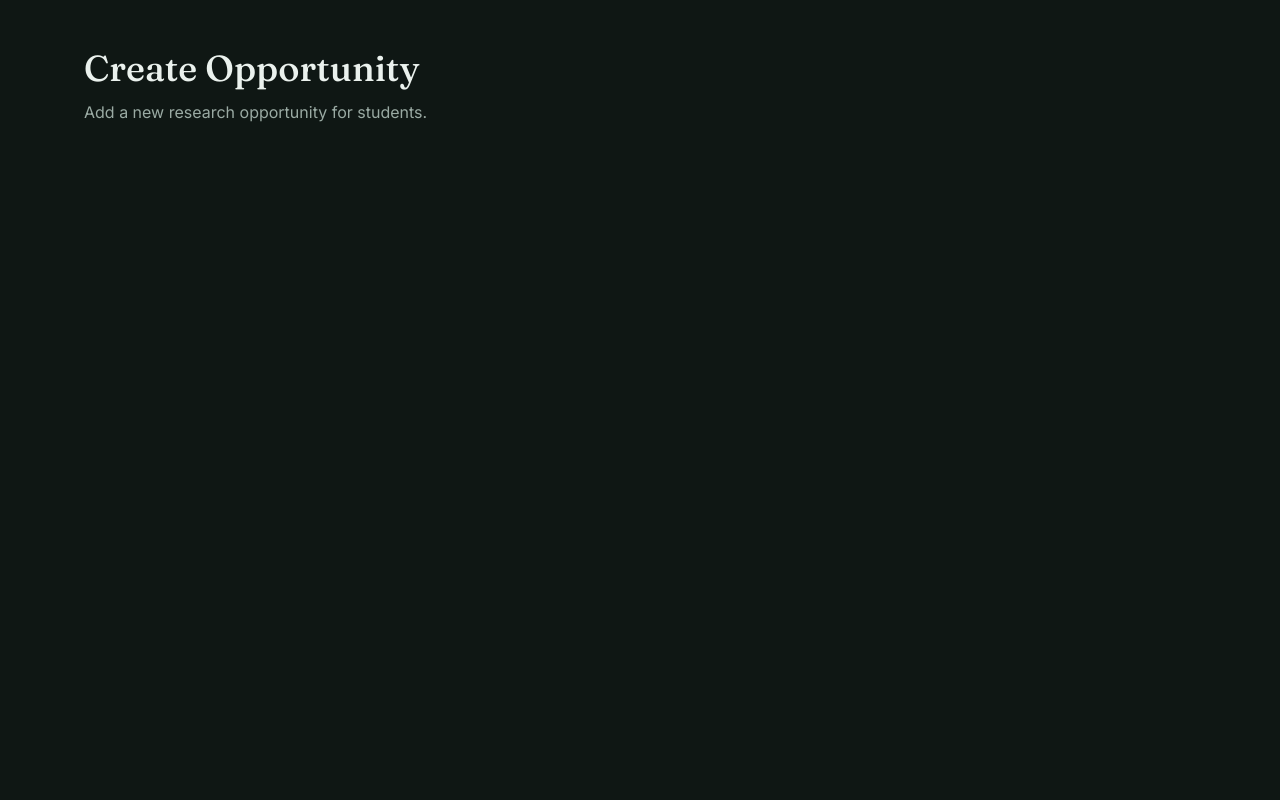
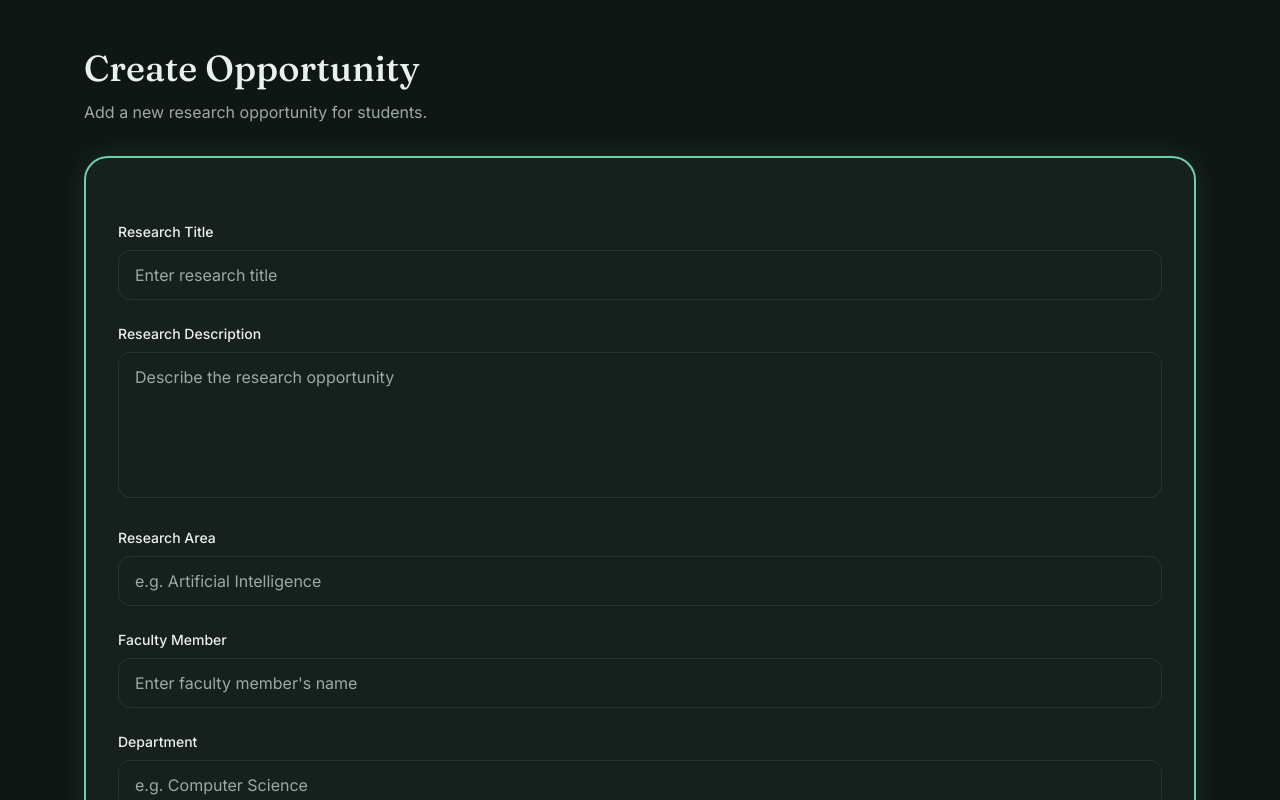
Before and after one commit to raheel-436/university-research-opportunity-portal, a React (Vite) app in the folder frontend/: page / in a window 1280 px wide. Both pictures are taken after typing "Sample" into the empty fields and a click on the button "+ Create Opportunity". Shown: the top 800 px of the page. Built offline with nearby package versions, Linux system fonts and the light colour scheme; no server answers.

Commit message:
feat: add OpportunityForm component and integrate it into CreateOpportunity page

```diff
--- /dev/null
+++ b/frontend/src/components/OpportunityForm.jsx
@@ -0,0 +1,120 @@
+function OpportunityForm() {
+  return (
+    <form className="mt-8 space-y-6">
+      {/* Research Title */}
+      <div>
+        <label className="mb-2 block text-sm font-medium">
+          Research Title
+        </label>
+
+        <input
+          type="text"
+          placeholder="Enter research title"
+          className="w-full rounded-xl border border-[#26352f] bg-[#16211d] px-4 py-3 text-[#eaf1ed] outline-none placeholder:text-[#9aaaa3] focus:border-[#6fd0a8]"
+        />
+      </div>
+
+      {/* Research Description */}
+      <div>
+        <label className="mb-2 block text-sm font-medium">
+          Research Description
+        </label>
+
+        <textarea
+          rows="5"
+          placeholder="Describe the research opportunity"
+          className="w-full resize-none rounded-xl border border-[#26352f] bg-[#16211d] px-4 py-3 text-[#eaf1ed] outline-none placeholder:text-[#9aaaa3] focus:border-[#6fd0a8]"
+        />
+      </div>
+
+      {/* Research Area */}
+      <div>
+        <label className="mb-2 block text-sm font-medium">
+          Research Area
+        </label>
+
+        <input
+          type="text"
+          placeholder="e.g. Artificial Intelligence"
+          className="w-full rounded-xl border border-[#26352f] bg-[#16211d] px-4 py-3 text-[#eaf1ed] outline-none placeholder:text-[#9aaaa3] focus:border-[#6fd0a8]"
+        />
+      </div>
+
+      {/* Faculty Name */}
+      <div>
+        <label className="mb-2 block text-sm font-medium">
+          Faculty Member
+        </label>
+
+        <input
+          type="text"
+          placeholder="Enter faculty member's name"
+          className="w-full rounded-xl border border-[#26352f] bg-[#16211d] px-4 py-3 text-[#eaf1ed] outline-none placeholder:text-[#9aaaa3] focus:border-[#6fd0a8]"
+        />
+      </div>
+
+      {/* Department */}
+      <div>
+        <label className="mb-2 block text-sm font-medium">
+          Department
+        </label>
+
+        <input
+          type="text"
+          placeholder="e.g. Computer Science"
+          className="w-full rounded-xl border border-[#26352f] bg-[#16211d] px-4 py-3 text-[#eaf1ed] outline-none placeholder:text-[#9aaaa3] focus:border-[#6fd0a8]"
+        />
+      </div>
+
+      {/* Required Skills */}
+      <div>
+        <label className="mb-2 block text-sm font-medium">
+          Required Skills
+        </label>
+
+        <input
+          type="text"
+          placeholder="e.g. Python, Machine Learning"
+          className="w-full rounded-xl border border-[#26352f] bg-[#16211d] px-4 py-3 text-[#eaf1ed] outline-none placeholder:text-[#9aaaa3] focus:border-[#6fd0a8]"
+        />
+      </div>
+
+      {/* Positions + Deadline */}
+      <div className="grid gap-6 sm:grid-cols-2">
+        <div>
+          <label className="mb-2 block text-sm font-medium">
+            Available Positions
+          </label>
+
+          <input
+            type="number"
+            min="1"
+            placeholder="e.g. 2"
+            className="w-full rounded-xl border border-[#26352f] bg-[#16211d] px-4 py-3 text-[#eaf1ed] outline-none placeholder:text-[#9aaaa3] focus:border-[#6fd0a8]"
+          />
+        </div>
+
+        <div>
+          <label className="mb-2 block text-sm font-medium">
+            Application Deadline
+          </label>
+
+          <input
+            type="date"
+            className="w-full rounded-xl border border-[#26352f] bg-[#16211d] px-4 py-3 text-[#eaf1ed] outline-none focus:border-[#6fd0a8]"
+          />
+        </div>
+      </div>
+
+      {/* Submit */}
+      <button
+        type="submit"
+        className="w-full rounded-xl bg-[#6fd0a8] px-5 py-3 font-semibold text-[#0b1511] transition hover:brightness-110"
+      >
+        Create Opportunity
+      </button>
+    </form>
+  )
+}
+
+export default OpportunityForm
--- a/frontend/src/pages/CreateOpportunity.jsx
+++ b/frontend/src/pages/CreateOpportunity.jsx
@@ -1,3 +1,5 @@
+import OpportunityForm from "../components/OpportunityForm"
+
 function CreateOpportunity() {
   return (
     <div className="min-h-screen bg-[#0f1714] text-[#eaf1ed]">
@@ -9,6 +11,9 @@ function CreateOpportunity() {
         <p className="mt-3 text-[#9aaaa3]">
           Add a new research opportunity for students.
         </p>
+        <div className="mt-8 rounded-[24px] border-2 border-[#6fd0a8] bg-[#16211d] p-6 shadow-[0_0_25px_rgba(111,208,168,0.12)] sm:p-8">
+          <OpportunityForm />
+        </div>
       </div>
     </div>
   )
```
